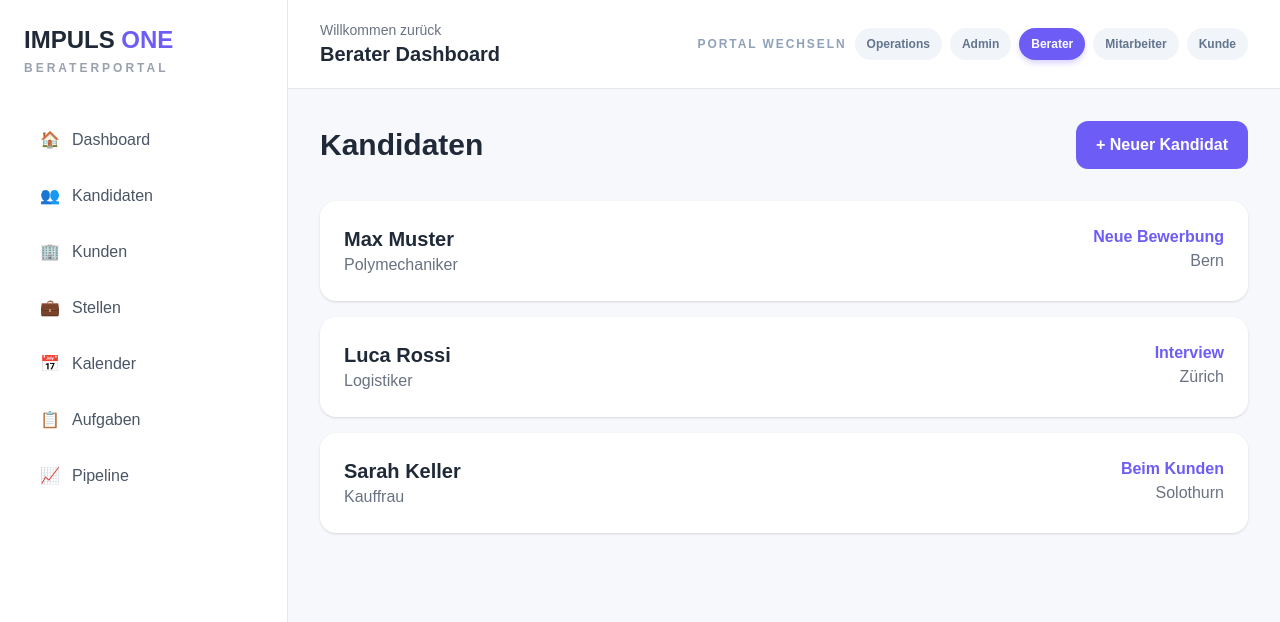
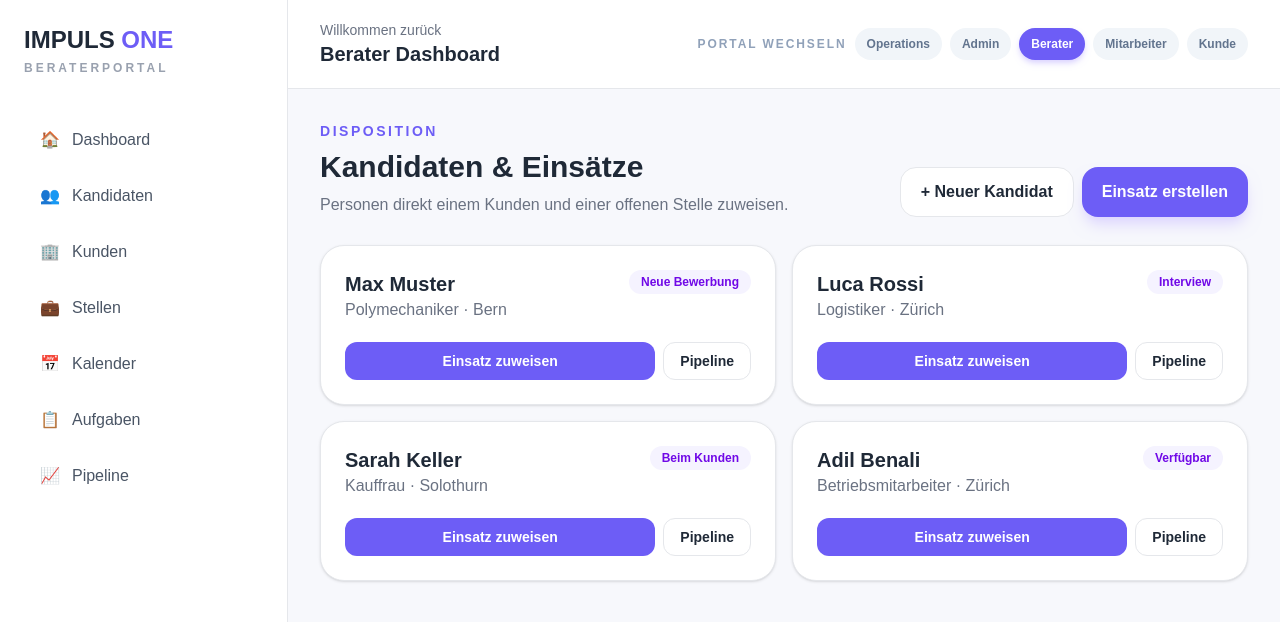
Before and after one commit to lorisbuercher-png/webapp-impuls, a Next.js app in the folder impuls-portal/: page /berater/kandidaten in a window 1280 px wide. Shown: the top 622 px of the page. Built offline with nearby package versions, Linux system fonts and the light colour scheme.

Commit message:
Add consultant assignment workflow (#9)

```diff
--- a/impuls-portal/app/berater/kandidaten/page.tsx
+++ b/impuls-portal/app/berater/kandidaten/page.tsx
@@ -1,58 +1,60 @@
+"use client";
+
+import { useState } from "react";
+import Link from "next/link";
 import BeraterLayout from "../../../components/BeraterLayout";
 
-const kandidaten = [
-  {
-    name: "Max Muster",
-    beruf: "Polymechaniker",
-    status: "Neue Bewerbung",
-    ort: "Bern",
-  },
-  {
-    name: "Luca Rossi",
-    beruf: "Logistiker",
-    status: "Interview",
-    ort: "Zürich",
-  },
-  {
-    name: "Sarah Keller",
-    beruf: "Kauffrau",
-    status: "Beim Kunden",
-    ort: "Solothurn",
-  },
+type Kandidat = { name: string; beruf: string; status: string; ort: string };
+type Einsatz = { person: string; kunde: string; stelle: string; start: string; pensum: string };
+
+const initialKandidaten: Kandidat[] = [
+  { name: "Max Muster", beruf: "Polymechaniker", status: "Neue Bewerbung", ort: "Bern" },
+  { name: "Luca Rossi", beruf: "Logistiker", status: "Interview", ort: "Zürich" },
+  { name: "Sarah Keller", beruf: "Kauffrau", status: "Beim Kunden", ort: "Solothurn" },
+  { name: "Adil Benali", beruf: "Betriebsmitarbeiter", status: "Verfügbar", ort: "Zürich" },
 ];
 
 export default function Kandidaten() {
+  const [kandidaten, setKandidaten] = useState(initialKandidaten);
+  const [offen, setOffen] = useState(false);
+  const [meldung, setMeldung] = useState("");
+  const [einsatz, setEinsatz] = useState<Einsatz>({ person: "Max Muster", kunde: "Muster AG", stelle: "Produktion Frühschicht", start: "2026-07-06", pensum: "100%" });
+  const [einsaetze, setEinsaetze] = useState<Einsatz[]>([]);
+
+  function erstellen() {
+    setEinsaetze((aktuell) => [einsatz, ...aktuell]);
+    setKandidaten((aktuell) => aktuell.map((person) => person.name === einsatz.person ? { ...person, status: "Aktiv im Einsatz" } : person));
+    setMeldung(`${einsatz.person} wurde ${einsatz.kunde} zugewiesen.`);
+    setOffen(false);
+  }
+
   return (
     <BeraterLayout>
-      <div className="flex items-center justify-between">
-        <h1 className="text-3xl font-bold">Kandidaten</h1>
+      <div className="mx-auto max-w-6xl">
+        <div className="flex flex-col gap-4 sm:flex-row sm:items-end sm:justify-between">
+          <div><p className="text-sm font-bold uppercase tracking-[0.18em] text-[#6D5DF6]">Disposition</p><h1 className="mt-2 text-3xl font-black">Kandidaten & Einsätze</h1><p className="mt-2 text-gray-500">Personen direkt einem Kunden und einer offenen Stelle zuweisen.</p></div>
+          <div className="flex gap-2"><Link href="/bewerbung" className="rounded-2xl border border-gray-200 bg-white px-5 py-3 font-semibold hover:border-violet-300">+ Neuer Kandidat</Link><button onClick={() => setOffen(true)} className="rounded-2xl bg-[#6D5DF6] px-5 py-3 font-semibold text-white shadow-lg shadow-violet-200">Einsatz erstellen</button></div>
+        </div>
 
-        <button className="rounded-xl bg-[#6D5DF6] px-5 py-3 font-semibold text-white">
-          + Neuer Kandidat
-        </button>
-      </div>
+        {meldung && <div className="mt-5 flex items-center justify-between rounded-2xl bg-emerald-50 p-4 text-sm font-semibold text-emerald-700"><span>✓ {meldung}</span><button onClick={() => setMeldung("")} className="px-2">×</button></div>}
 
-      <div className="mt-8 space-y-4">
-        {kandidaten.map((kandidat) => (
-          <div
-            key={kandidat.name}
-            className="rounded-2xl bg-white p-6 shadow-sm"
-          >
-            <div className="flex justify-between">
-              <div>
-                <h2 className="text-xl font-bold">{kandidat.name}</h2>
-                <p className="text-gray-500">{kandidat.beruf}</p>
-              </div>
+        {offen && <div className="mt-6 rounded-3xl border border-violet-200 bg-white p-6 shadow-xl shadow-violet-100">
+          <div className="flex items-center justify-between"><div><h2 className="text-xl font-bold">Neuen Einsatz zuweisen</h2><p className="text-sm text-gray-500">Mockup – wird noch nicht dauerhaft gespeichert.</p></div><button onClick={() => setOffen(false)} className="rounded-full bg-gray-100 px-3 py-1">×</button></div>
+          <div className="mt-5 grid gap-4 md:grid-cols-2 lg:grid-cols-5">
+            <label className="text-sm font-semibold text-gray-600">Person<select value={einsatz.person} onChange={(e) => setEinsatz({ ...einsatz, person: e.target.value })} className="mt-2 w-full rounded-xl border border-gray-200 bg-white p-3 font-normal">{kandidaten.map((k) => <option key={k.name}>{k.name}</option>)}</select></label>
+            <label className="text-sm font-semibold text-gray-600">Kunde<select value={einsatz.kunde} onChange={(e) => setEinsatz({ ...einsatz, kunde: e.target.value })} className="mt-2 w-full rounded-xl border border-gray-200 bg-white p-3 font-normal"><option>Muster AG</option><option>Helvetia Logistik</option><option>CarePlus Bern</option></select></label>
+            <label className="text-sm font-semibold text-gray-600">Stelle<select value={einsatz.stelle} onChange={(e) => setEinsatz({ ...einsatz, stelle: e.target.value })} className="mt-2 w-full rounded-xl border border-gray-200 bg-white p-3 font-normal"><option>Produktion Frühschicht</option><option>Logistik Wareneingang</option><option>Pflegeassistenz</option></select></label>
+            <label className="text-sm font-semibold text-gray-600">Startdatum<input type="date" value={einsatz.start} onChange={(e) => setEinsatz({ ...einsatz, start: e.target.value })} className="mt-2 w-full rounded-xl border border-gray-200 p-3 font-normal" /></label>
+            <label className="text-sm font-semibold text-gray-600">Pensum<select value={einsatz.pensum} onChange={(e) => setEinsatz({ ...einsatz, pensum: e.target.value })} className="mt-2 w-full rounded-xl border border-gray-200 bg-white p-3 font-normal"><option>100%</option><option>80%</option><option>60%</option><option>50%</option></select></label>
+          </div>
+          <div className="mt-5 flex justify-end gap-2"><button onClick={() => setOffen(false)} className="rounded-xl border border-gray-200 px-5 py-3 font-semibold">Abbrechen</button><button onClick={erstellen} className="rounded-xl bg-[#6D5DF6] px-5 py-3 font-semibold text-white">Zuweisung bestätigen</button></div>
+        </div>}
 
-              <div className="text-right">
-                <p className="font-semibold text-[#6D5DF6]">
-                  {kandidat.status}
-                </p>
-                <p className="text-gray-500">{kandidat.ort}</p>
-              </div>
-            </div>
-          </div>
-        ))}
+        <div className="mt-7 grid gap-4 md:grid-cols-2">
+          {kandidaten.map((kandidat) => <div key={kandidat.name} className="rounded-3xl border border-gray-200 bg-white p-6 shadow-sm"><div className="flex items-start justify-between gap-4"><div><h2 className="text-xl font-bold">{kandidat.name}</h2><p className="text-gray-500">{kandidat.beruf} · {kandidat.ort}</p></div><span className={`rounded-full px-3 py-1 text-xs font-bold ${kandidat.status === "Aktiv im Einsatz" ? "bg-emerald-50 text-emerald-700" : "bg-violet-50 text-violet-700"}`}>{kandidat.status}</span></div><div className="mt-5 flex gap-2"><button onClick={() => { setEinsatz({ ...einsatz, person: kandidat.name }); setOffen(true); }} className="flex-1 rounded-xl bg-[#6D5DF6] px-4 py-2 text-sm font-semibold text-white">Einsatz zuweisen</button><Link href="/berater/pipeline" className="rounded-xl border border-gray-200 px-4 py-2 text-sm font-semibold">Pipeline</Link></div></div>)}
+        </div>
+
+        {einsaetze.length > 0 && <div className="mt-7 rounded-3xl border border-gray-200 bg-white p-6"><h2 className="text-xl font-bold">Neu erstellte Einsätze</h2><div className="mt-4 space-y-3">{einsaetze.map((item, index) => <div key={`${item.person}-${index}`} className="flex flex-col gap-2 rounded-2xl bg-gray-50 p-4 md:flex-row md:items-center md:justify-between"><div><p className="font-bold">{item.person} → {item.kunde}</p><p className="text-sm text-gray-500">{item.stelle} · ab {item.start} · {item.pensum}</p></div><span className="w-fit rounded-full bg-emerald-50 px-3 py-1 text-xs font-bold text-emerald-700">Einsatz erstellt</span></div>)}</div></div>}
       </div>
     </BeraterLayout>
   );
```
